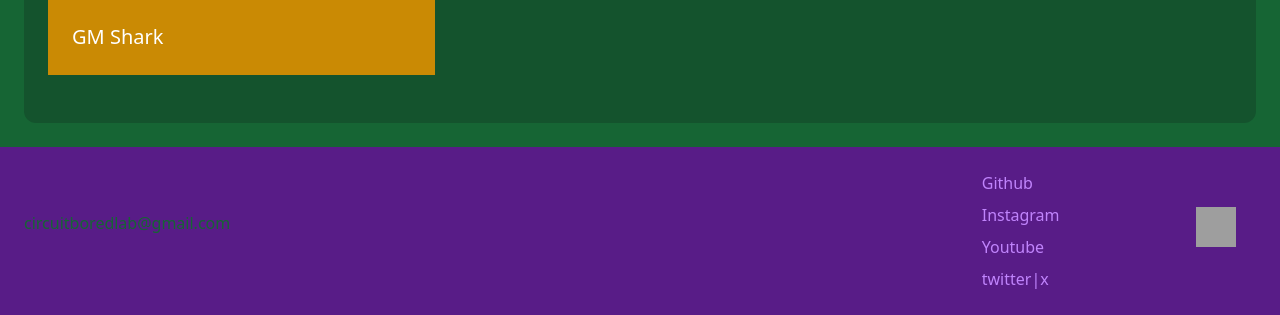
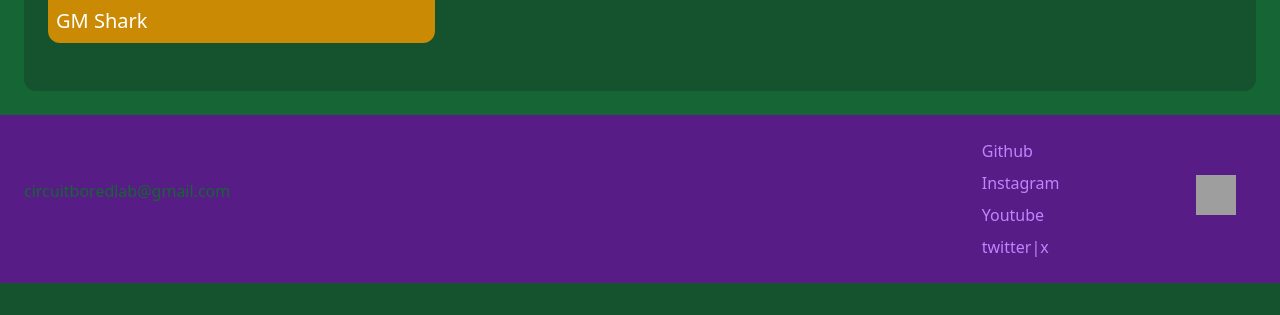
Before and after one commit to enzosupreme/circuitblab2, a Django app: page /projects/7/ in a window 1280 px wide. Shown: the part 1048-1363 px from the top of the page. After the commit the page ends 1331 px from the top, so only its background shows below. Run offline with Django 4.2, Linux system fonts and the light colour scheme; data comes from the database, SQL or seed files in the repository; some libraries are stand-ins or nearby versions; grey boxes are pictures that could not be loaded.

Commit message:
text-resize

```diff
--- a/projects/templates/projects/detail.html
+++ b/projects/templates/projects/detail.html
@@ -48,7 +48,7 @@
                         <img src="{{ project.image.url }}" class="rounded-t-xl">
                     </div>
 
-                    <div class="p-6 bg-yellow-600 rounded-b-xs">
+                    <div class="p-2 bg-yellow-600 rounded-b-xl">
                         <h2 class="text-xs sm:text-md lg:text-lg xl:text-xl text-white">{{ project.name }}</h2>
                     </div>
                 </a>
```
